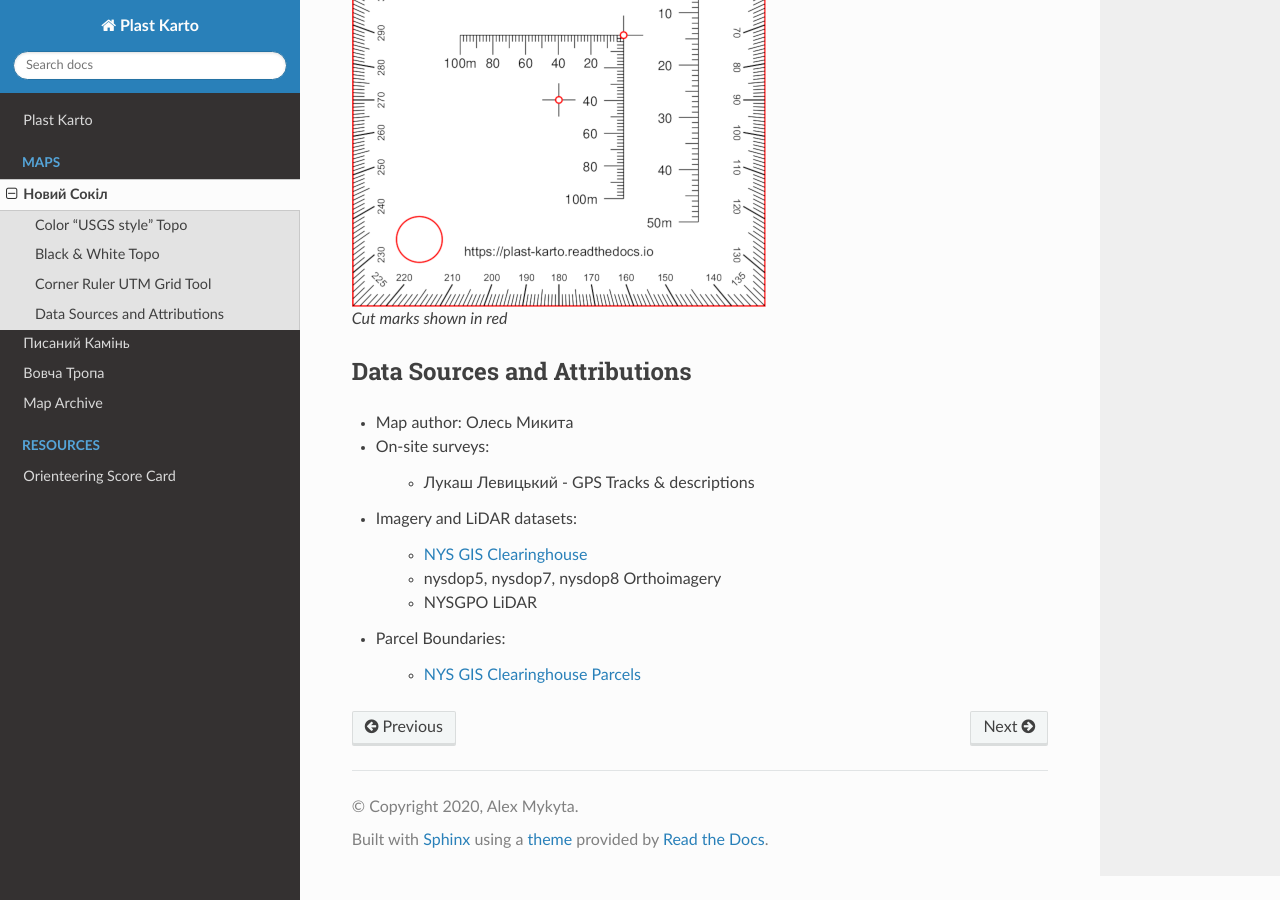
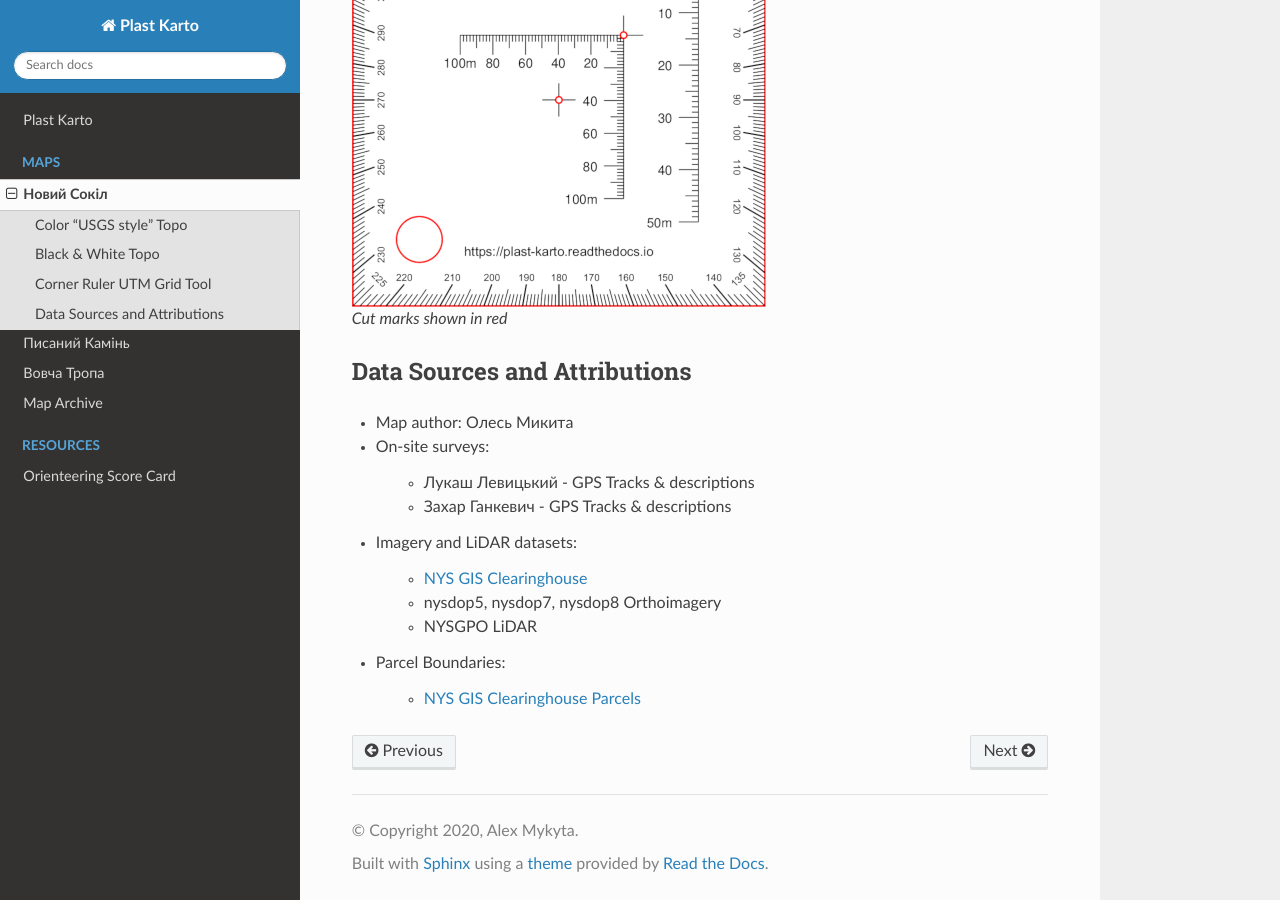
Before and after one commit to amykyta3/plast-karto, a Sphinx documentation site: the page built from docs/novyj-sokil.rst, in a window 1280 px wide and 900 px high, scrolled down 1665 px. Built offline with Sphinx 7.4.7 and the Read the Docs theme 2.0.0, drawn with Linux system fonts in a browser that asks for light colours.

Commit message:
[NS] Add new trails

```diff
--- a/docs/novyj-sokil.rst
+++ b/docs/novyj-sokil.rst
@@ -66,6 +66,7 @@ Data Sources and Attributions
 * On-site surveys:
 
     * Лукаш Левицький - GPS Tracks & descriptions
+    * Захар Ганкевич - GPS Tracks & descriptions
 * Imagery and LiDAR datasets:
 
     * `NYS GIS Clearinghouse <http://gis.ny.gov>`_
```
Also changed, not shown: 19 other files.
